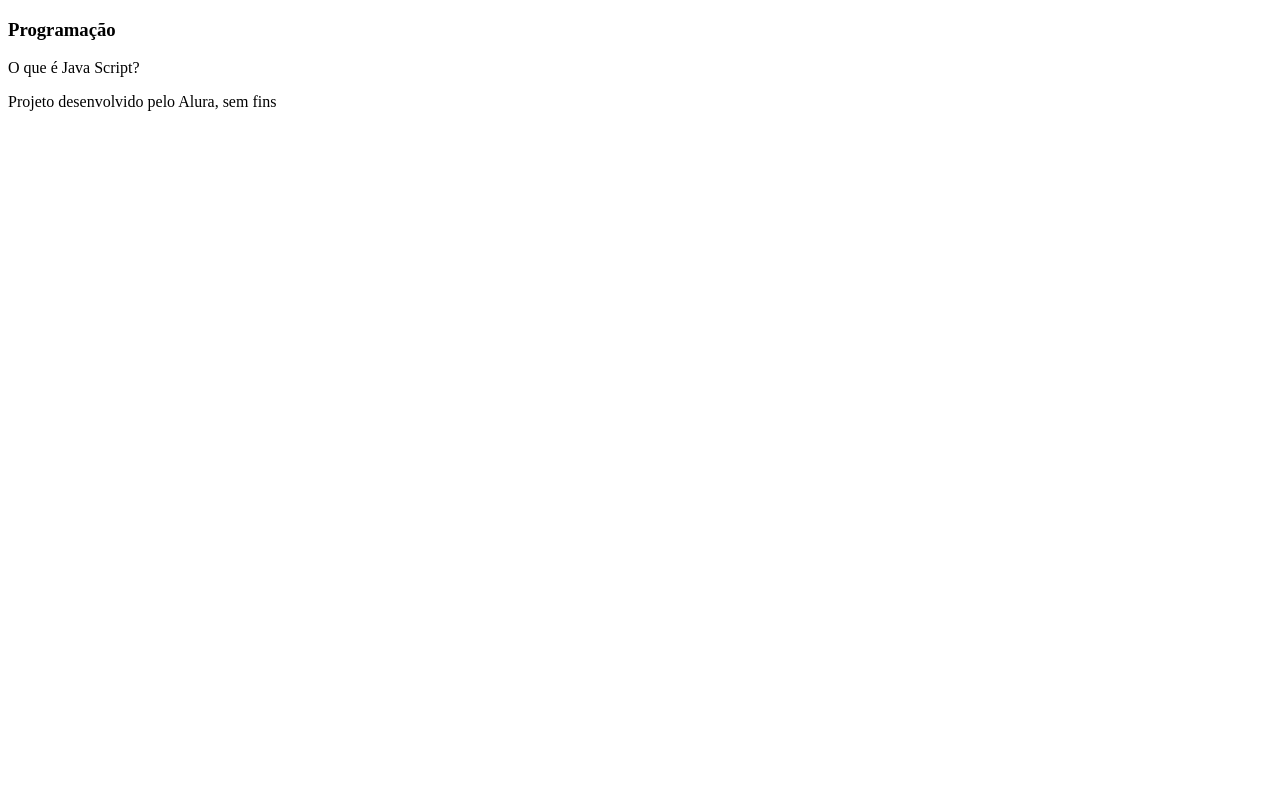
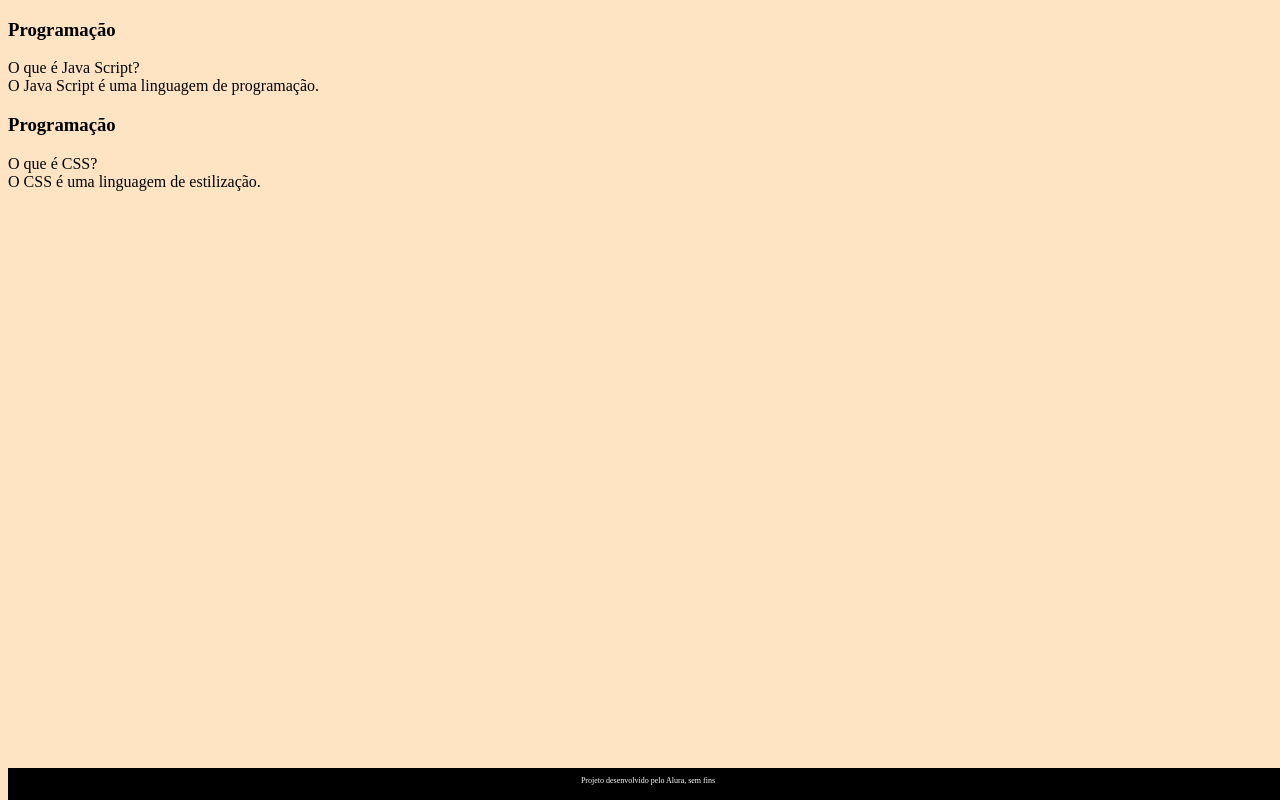
Before and after one commit to marcospereiraribeiro/Flash_card_Alunos, a plain HTML site: page index.html in a window 1280 px wide. Drawn offline with Linux system fonts and the light colour scheme; files that its build step writes are made by us from their sources.

Commit message:
paramos em margin-top da seção 2

```diff
--- a/index.html
+++ b/index.html
@@ -3,6 +3,7 @@
 <head>
     <meta charset="UTF-8">
     <meta name="viewport" content="width=device-width, initial-scale=1.0">
+    <link rel="stylesheet" href="assets/style.css">
     <title>Flashcard</title>
 </head>
 <body>
@@ -14,6 +15,20 @@
                     <div class="cartao__conteudo__pergunta">
                         O que é Java Script?
                     </div>
+                    <div class="cartao__conteudo__resposta">
+                        O Java Script é uma linguagem de programação.
+                    </div>
+                </div>
+            </article>
+            <article class="cartao">
+                <div class="cartao__conteudo">
+                    <h3>Programação</h3>
+                    <div class="cartao__conteudo__pergunta">
+                        O que é CSS?
+                    </div>
+                    <div class="cartao__conteudo__resposta">
+                        O CSS é uma linguagem de estilização.
+                    </div>
                 </div>
             </article>
         </section>
--- a/style.css
+++ b/style.css
@@ -0,0 +1,18 @@
+body{
+    background-color: bisque;
+}
+
+footer{
+    background-color: black;
+    color:white;
+    position: fixed;
+    bottom: 0;
+    width: 100%;
+    height: 2rem;
+}
+
+footer p{
+    text-align: center;
+    font-size: 0.5rem;
+    margin-top: 0.5rem;
+}
```
